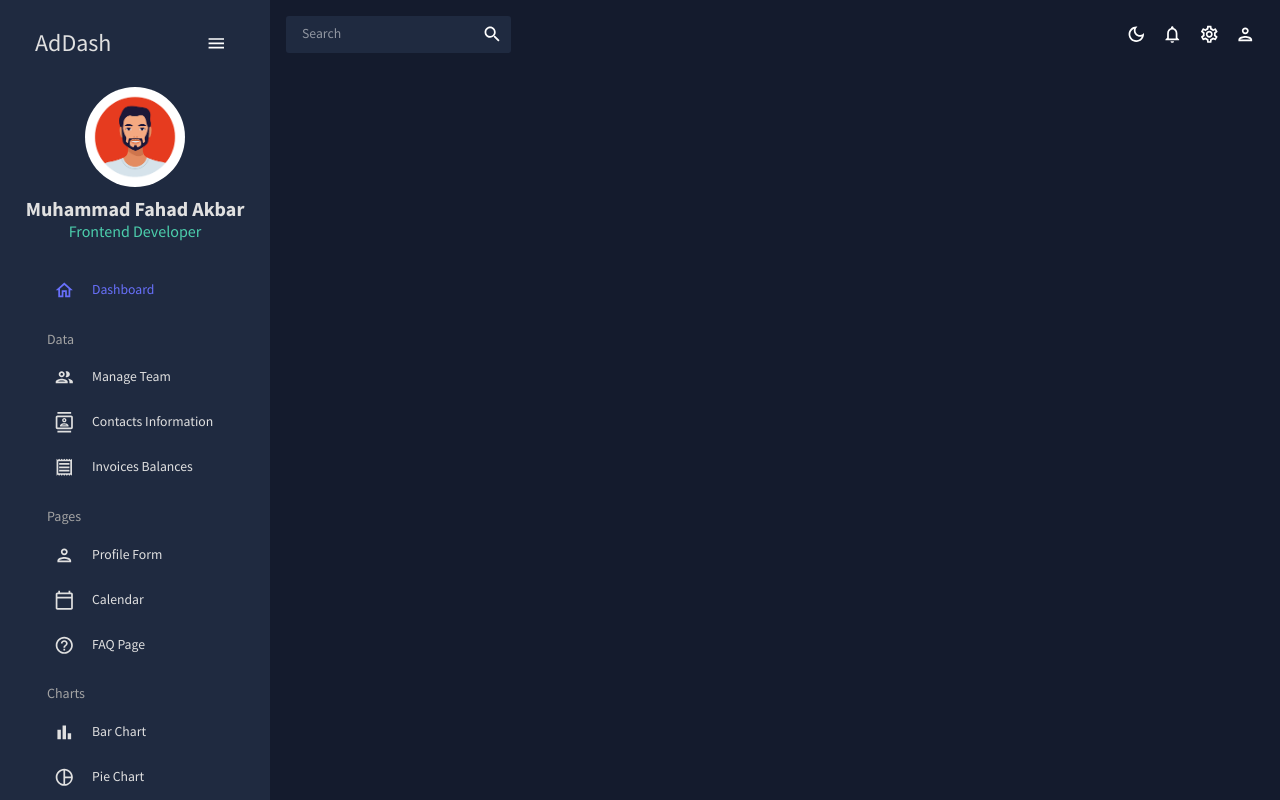
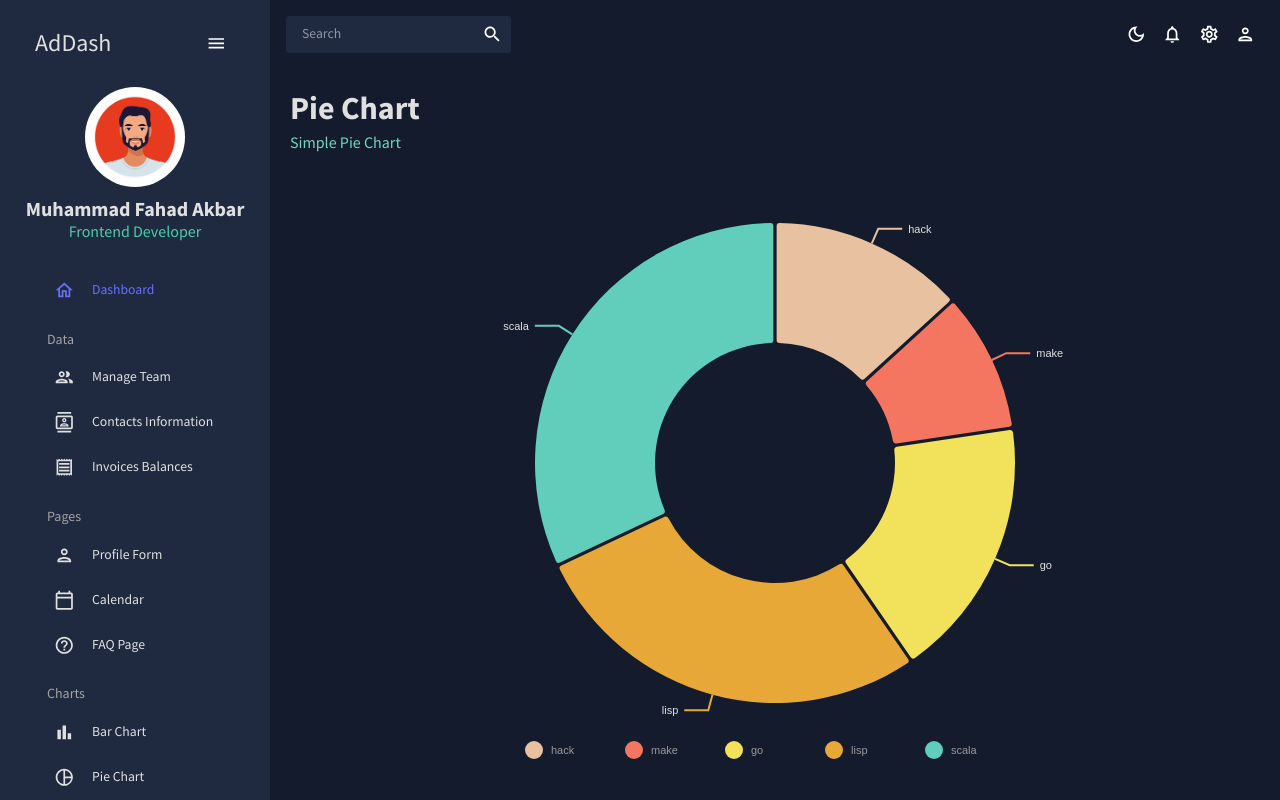
Before and after one commit to MuhammadFahadAkbar/Admin-Dashboard, a React (Create React App) app: page /pie in a window 1280 px wide. Built offline with nearby package versions, Linux system fonts and the light colour scheme.

Commit message:
Added Pie Chart using Nivo

```diff
--- a/src/App.js
+++ b/src/App.js
@@ -10,7 +10,7 @@
 import Calendar from "./pages/calendar";
 import FAQ from "./pages/faq";
 import Bar from "./pages/bar";
-// import Pie from "./pages/global/pie";
+import Pie from "./pages/pie";
 // import Line from "./pages/global/line";
 // import Geography from "./pages/global/geography";
 import { Routes, Route } from "react-router-dom";
@@ -35,7 +35,7 @@
               <Route path="/calendar" element={<Calendar />} />
               <Route path="/faq" element={<FAQ />} />
               <Route path="/bar" element={<Bar />} />
-              {/* <Route path="/pie" element={<Pie />} /> */}
+              <Route path="/pie" element={<Pie />} />
               {/* <Route path="/line" element={<Line />} /> */}
               {/* <Route path="/geography" element={<Geography />} /> */}
             </Routes>
--- /dev/null
+++ b/src/components/PieChart.jsx
@@ -0,0 +1,109 @@
+import { ResponsivePie } from "@nivo/pie";
+import { tokens } from "../theme";
+import { useTheme } from "@mui/material";
+import { mockPieData as data } from "../data/mockData";
+
+const PieChart = () => {
+  const theme = useTheme();
+  const colors = tokens(theme.palette.mode);
+  return (
+    <ResponsivePie
+      data={data}
+      theme={{
+        axis: {
+          domain: {
+            line: {
+              stroke: colors.grey[100],
+            },
+          },
+          legend: {
+            text: {
+              fill: colors.grey[100],
+            },
+          },
+          ticks: {
+            line: {
+              stroke: colors.grey[100],
+              strokeWidth: 1,
+            },
+            text: {
+              fill: colors.grey[100],
+            },
+          },
+        },
+        legends: {
+          text: {
+            fill: colors.grey[100],
+          },
+        },
+      }}
+      margin={{ top: 40, right: 80, bottom: 80, left: 80 }}
+      innerRadius={0.5}
+      padAngle={0.7}
+      cornerRadius={3}
+      activeOuterRadiusOffset={8}
+      borderColor={{
+        from: "color",
+        modifiers: [["darker", 0.2]],
+      }}
+      arcLinkLabelsSkipAngle={10}
+      arcLinkLabelsTextColor={colors.grey[100]}
+      arcLinkLabelsThickness={2}
+      arcLinkLabelsColor={{ from: "color" }}
+      enableArcLabels={false}
+      arcLabelsRadiusOffset={0.4}
+      arcLabelsSkipAngle={7}
+      arcLabelsTextColor={{
+        from: "color",
+        modifiers: [["darker", 2]],
+      }}
+      defs={[
+        {
+          id: "dots",
+          type: "patternDots",
+          background: "inherit",
+          color: "rgba(255, 255, 255, 0.3)",
+          size: 4,
+          padding: 1,
+          stagger: true,
+        },
+        {
+          id: "lines",
+          type: "patternLines",
+          background: "inherit",
+          color: "rgba(255, 255, 255, 0.3)",
+          rotation: -45,
+          lineWidth: 6,
+          spacing: 10,
+        },
+      ]}
+      legends={[
+        {
+          anchor: "bottom",
+          direction: "row",
+          justify: false,
+          translateX: 0,
+          translateY: 56,
+          itemsSpacing: 0,
+          itemWidth: 100,
+          itemHeight: 18,
+          itemTextColor: "#999",
+          itemDirection: "left-to-right",
+          itemOpacity: 1,
+          symbolSize: 18,
+          symbolShape: "circle",
+          effects: [
+            {
+              on: "hover",
+              style: {
+                itemTextColor: "#000",
+              },
+            },
+          ],
+        },
+      ]}
+    />
+  );
+};
+
+export default PieChart;
--- /dev/null
+++ b/src/pages/pie/index.jsx
@@ -0,0 +1,16 @@
+import { Box } from "@mui/material";
+import Header from "../../components/Header";
+import PieChart from "../../components/PieChart";
+
+const Pie = () => {
+  return (
+    <Box m="20px">
+      <Header title="Pie Chart" subtitle="Simple Pie Chart" />
+      <Box height="75vh">
+        <PieChart />
+      </Box>
+    </Box>
+  );
+};
+
+export default Pie;
```
